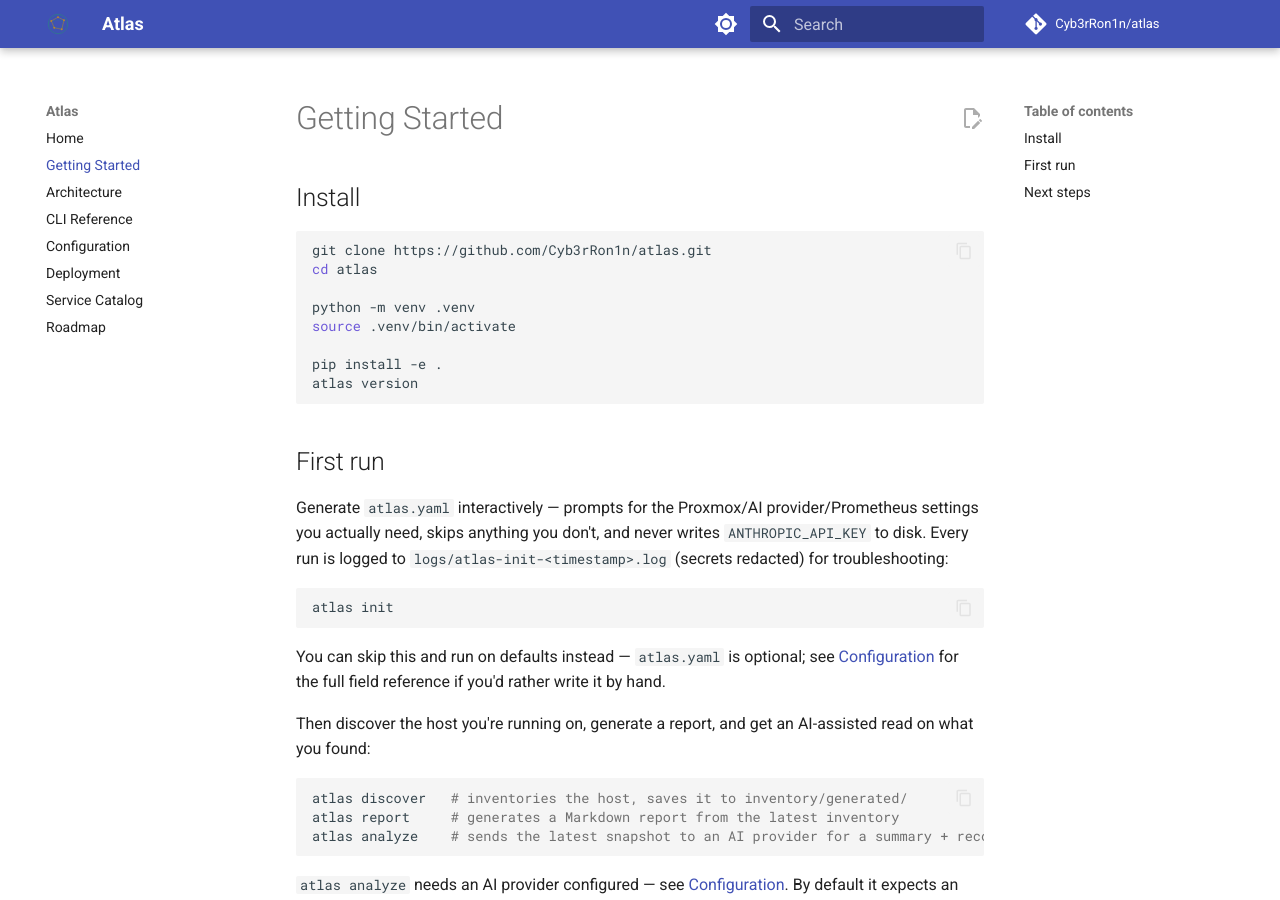
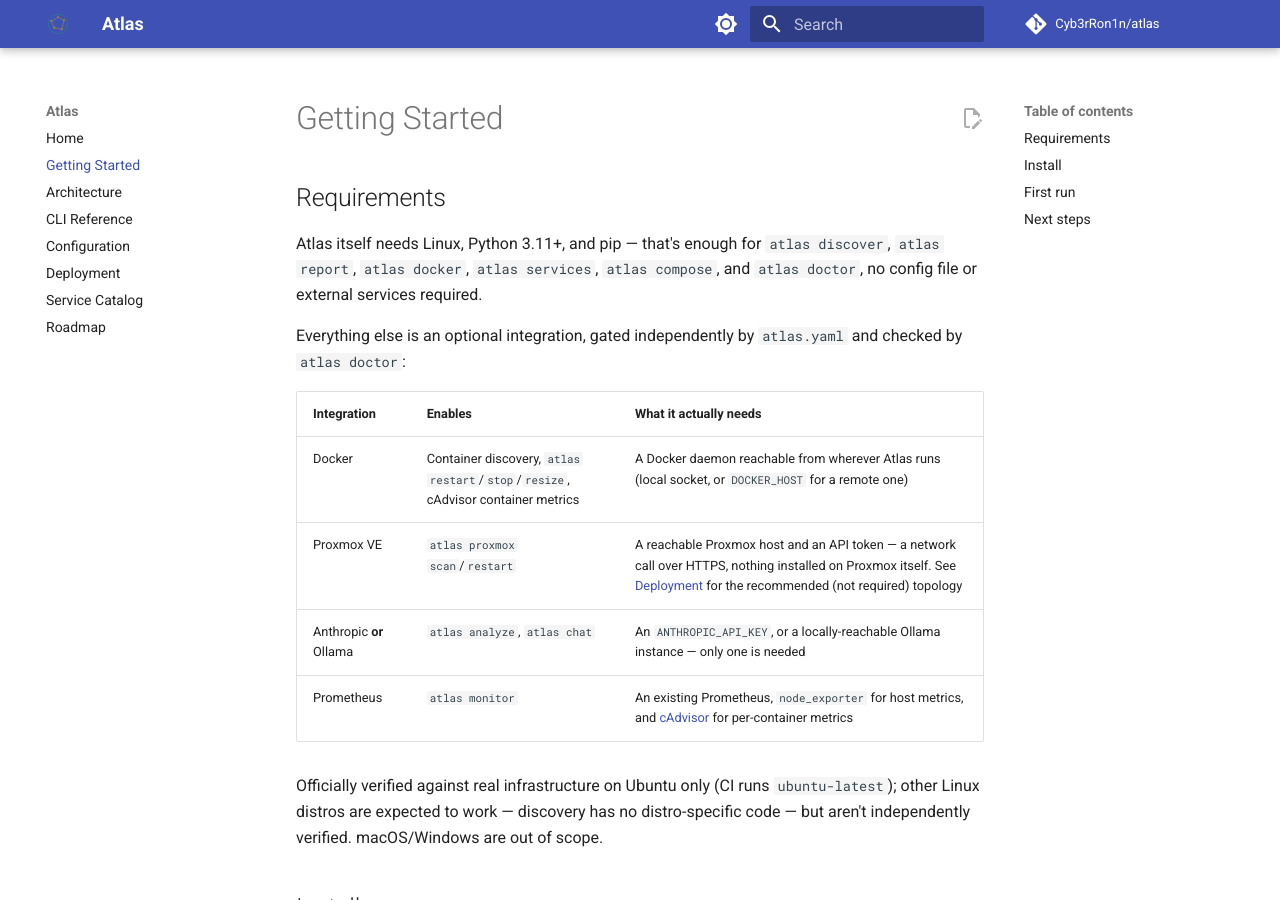
Before and after one commit to Cyb3rRon1n/atlas, an MkDocs documentation site: the page built from docs/getting-started/index.md, in a window 1280 px wide and 900 px high. Built offline with MkDocs 1.6.1 and Material for MkDocs 9.7.7, drawn with Linux system fonts in a browser that asks for light colours; comment, search, counter and statistics services are not loaded.

Commit message:
docs: add Requirements and Platform/Integration Support to README
Clarifies what's actually needed to run Atlas at all (Linux, Python
3.11+, pip) versus what's optional and gated per-integration (Docker,
Proxmox, an AI provider, Prometheus) - each with what it concretely
requires, since Proxmox in particular is not a hard dependency, just
one optional integration reached over its API.

Adds a verification-status table by platform and by integration
(verified against real infrastructure vs. best-effort vs. out of
scope), styled after a README structure the maintainer pointed to as
a good reference. Mirrored into docs/getting-started/index.md so the
docs site carries the same information.

Co-Authored-By: Claude Sonnet 5 <noreply@anthropic.com>

```diff
--- a/docs/getting-started/index.md
+++ b/docs/getting-started/index.md
@@ -1,4 +1,19 @@
 # Getting Started
+
+## Requirements
+
+Atlas itself needs Linux, Python 3.11+, and pip — that's enough for `atlas discover`, `atlas report`, `atlas docker`, `atlas services`, `atlas compose`, and `atlas doctor`, no config file or external services required.
+
+Everything else is an optional integration, gated independently by `atlas.yaml` and checked by `atlas doctor`:
+
+| Integration | Enables | What it actually needs |
+|---|---|---|
+| Docker | Container discovery, `atlas restart`/`stop`/`resize`, cAdvisor container metrics | A Docker daemon reachable from wherever Atlas runs (local socket, or `DOCKER_HOST` for a remote one) |
+| Proxmox VE | `atlas proxmox scan`/`restart` | A reachable Proxmox host and an API token — a network call over HTTPS, nothing installed on Proxmox itself. See [Deployment](../deployment/index.md) for the recommended (not required) topology |
+| Anthropic **or** Ollama | `atlas analyze`, `atlas chat` | An `ANTHROPIC_API_KEY`, or a locally-reachable Ollama instance — only one is needed |
+| Prometheus | `atlas monitor` | An existing Prometheus, `node_exporter` for host metrics, and [cAdvisor](https://github.com/google/cadvisor) for per-container metrics |
+
+Officially verified against real infrastructure on Ubuntu only (CI runs `ubuntu-latest`); other Linux distros are expected to work — discovery has no distro-specific code — but aren't independently verified. macOS/Windows are out of scope.
 
 ## Install
 
```
Also changed, not shown: README.md (+45 -0 lines).
